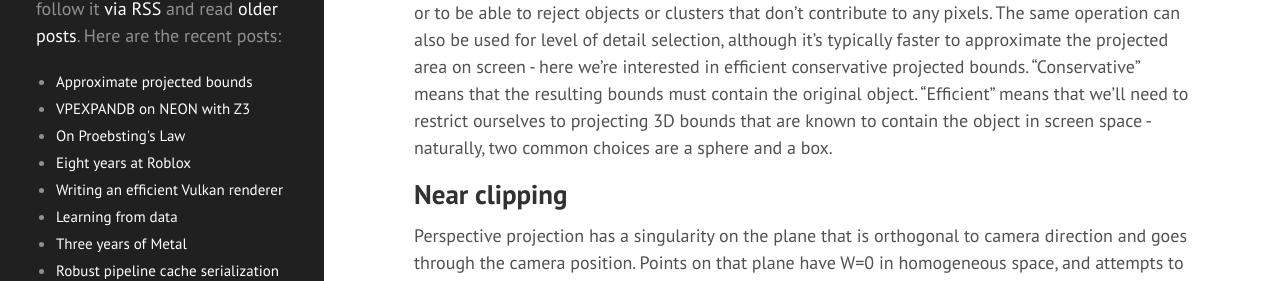
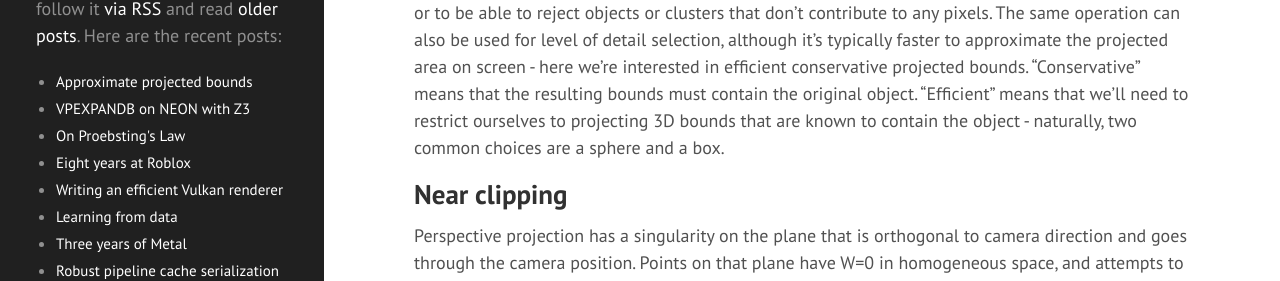
Before and after one commit to zeux/zeux.github.io, a Jekyll site: the page built from _posts/2023-01-12-approximate-projected-bounds.md, in a window 1280 px wide and 900 px high. Shown: the part 271-552 px from the top of the window. Built offline with Jekyll 4.4.1, drawn with Linux system fonts in a browser that asks for light colours; some of the changed text lies outside the part shown.

Commit message:
Update 2023-01-12-approximate-projected-bounds.md

```diff
--- a/_posts/2023-01-12-approximate-projected-bounds.md
+++ b/_posts/2023-01-12-approximate-projected-bounds.md
@@ -4,7 +4,7 @@ title: Approximate projected bounds
 excerpt_separator: <!--more-->
 ---
 
-When working with various forms of culling, it can be useful to project the object bounds to screen space. This is necessary to implement various forms of occlusion culling when using a depth pyramid, or to be able to reject objects or clusters that don't contribute to any pixels. The same operation can also be used for level of detail selection, although it's typically faster to approximate the projected area on screen - here we're interested in efficient conservative projected bounds. "Conservative" means that the resulting bounds must contain the original object. "Efficient" means that we'll need to restrict ourselves to projecting 3D bounds that are known to contain the object in screen space - naturally, two common choices are a sphere and a box.
+When working with various forms of culling, it can be useful to project the object bounds to screen space. This is necessary to implement various forms of occlusion culling when using a depth pyramid, or to be able to reject objects or clusters that don't contribute to any pixels. The same operation can also be used for level of detail selection, although it's typically faster to approximate the projected area on screen - here we're interested in efficient conservative projected bounds. "Conservative" means that the resulting bounds must contain the original object. "Efficient" means that we'll need to restrict ourselves to projecting 3D bounds that are known to contain the object - naturally, two common choices are a sphere and a box.
 
 <!--more-->
 
```
